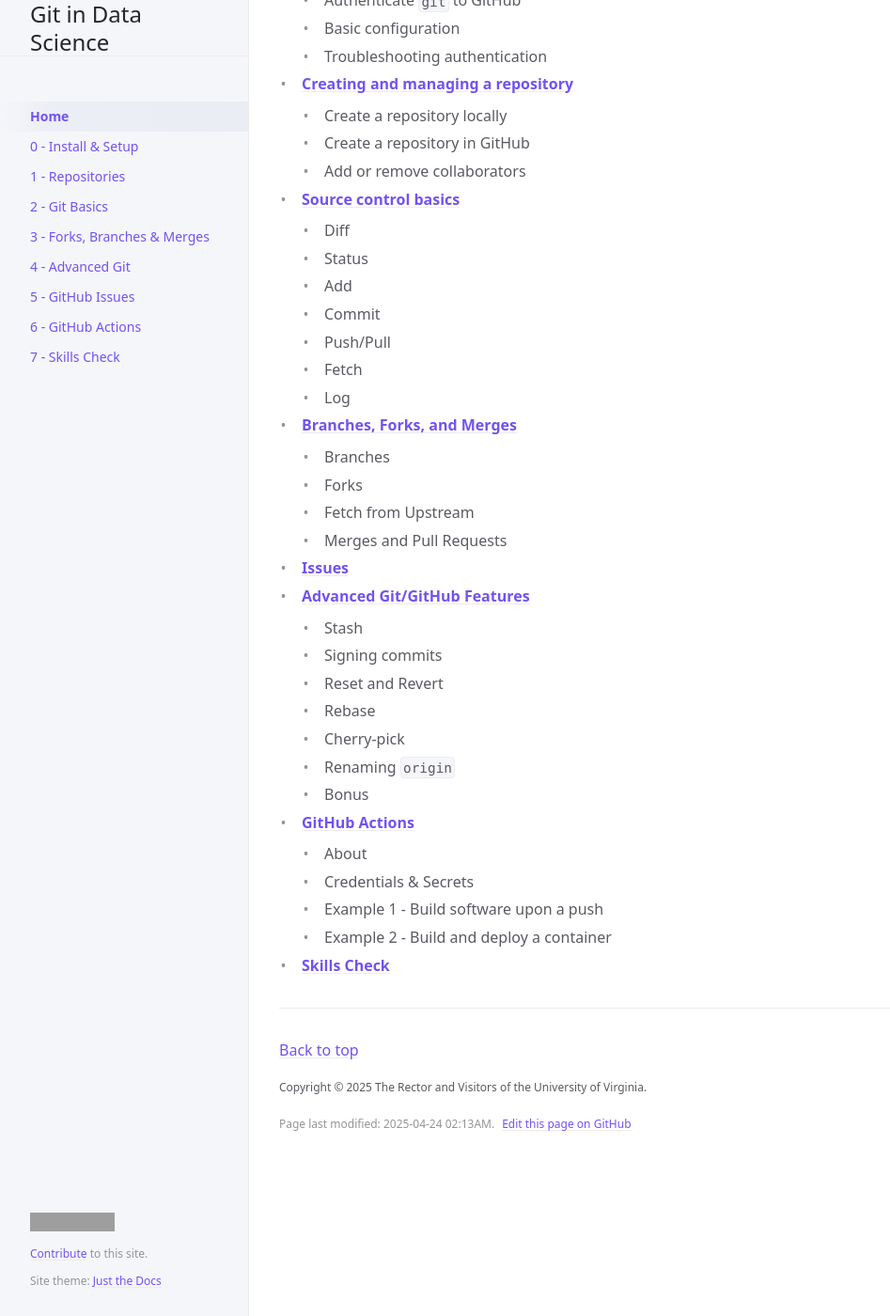
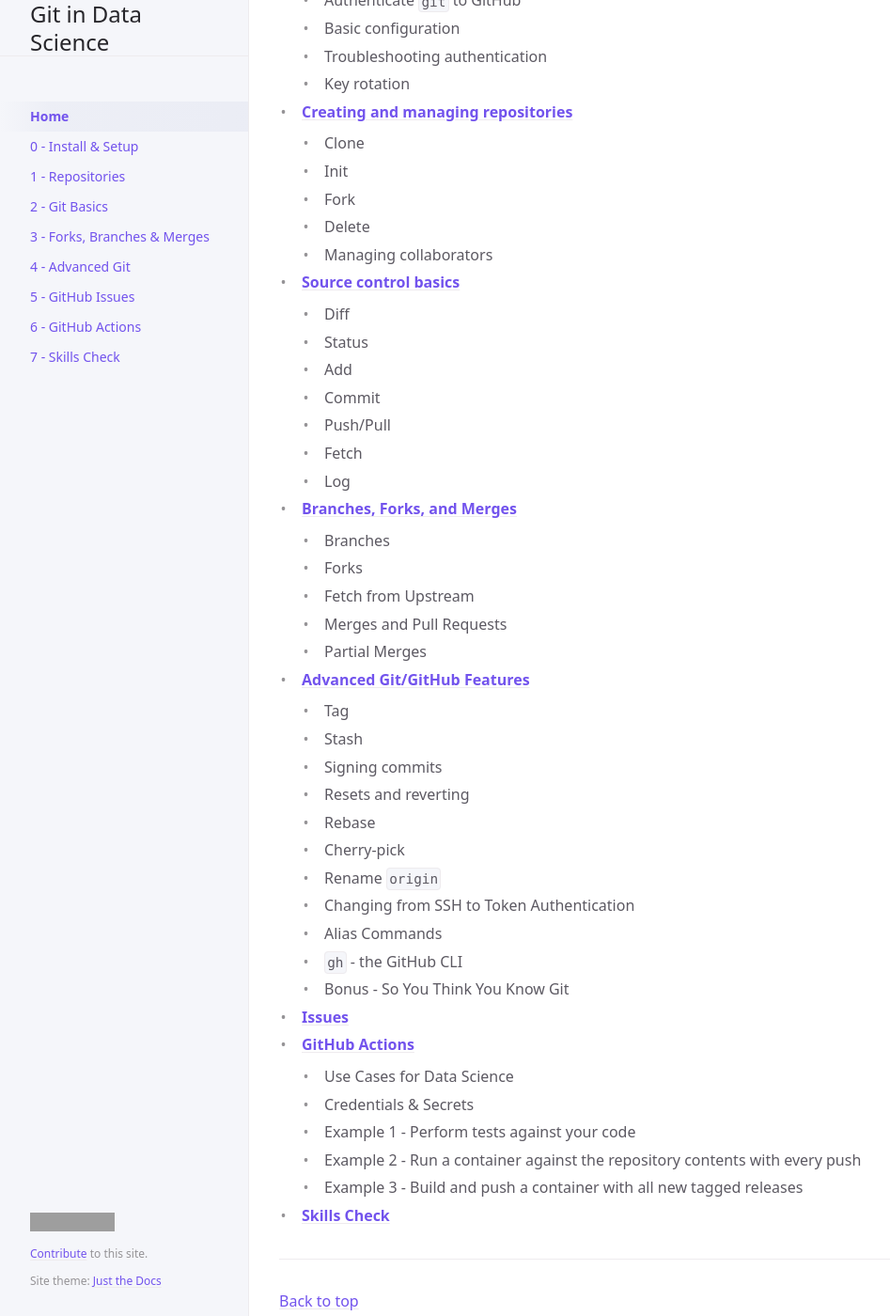
Before and after one commit to UVADS/git-basics, a Jekyll site: the page built from index.md, in a window 1280 px wide and 1400 px high, scrolled down 1382 px. Shown: the whole window at 94% size, without its empty margins (107-1054 px from the left). Built offline with Jekyll 4.4.1, drawn with Linux system fonts in a browser that asks for light colours; cached includes are drawn as plain includes; grey boxes are pictures that could not be loaded.

Commit message:
Updating linkages

```diff
--- a/index.md
+++ b/index.md
@@ -4,7 +4,7 @@ title: Home
 nav_order: 1
 description: "Working with git and GitHub in Data Science."
 permalink: /
-last_modified_date: "2025-04-24 02:13AM"
+last_modified_date: "2025-05-07 02:13AM"
 ---
 
 # `git` in Data Science
@@ -49,10 +49,13 @@ Which is to say: Code is fundamental to our work, and it would be risky, ineffic
   - Authenticate `git` to GitHub
   - Basic configuration
   - Troubleshooting authentication
-- [**Creating and managing a repository**](docs/creating-repositories/)
-  - Create a repository locally
-  - Create a repository in GitHub
-  - Add or remove collaborators
+  - Key rotation
+- [**Creating and managing repositories**](docs/creating-repositories/)
+  - Clone
+  - Init
+  - Fork
+  - Delete
+  - Managing collaborators
 - [**Source control basics**](docs/basics/)
   - Diff
   - Status
@@ -66,18 +69,24 @@ Which is to say: Code is fundamental to our work, and it would be risky, ineffic
   - Forks
   - Fetch from Upstream
   - Merges and Pull Requests
-- [**Issues**](docs/issues/)
+  - Partial Merges
 - [**Advanced Git/GitHub Features**](docs/advanced/)
+  - Tag
   - Stash
   - Signing commits
-  - Reset and Revert
+  - Resets and reverting
   - Rebase
   - Cherry-pick
-  - Renaming `origin`
-  - Bonus
+  - Rename `origin`
+  - Changing from SSH to Token Authentication
+  - Alias Commands
+  - `gh` - the GitHub CLI
+  - Bonus - So You Think You Know Git
+- [**Issues**](docs/issues/)
 - [**GitHub Actions**](docs/github-actions/)
-  - About
+  - Use Cases for Data Science
   - Credentials & Secrets
-  - Example 1 - Build software upon a push
-  - Example 2 - Build and deploy a container
+  - Example 1 - Perform tests against your code
+  - Example 2 - Run a container against the repository contents with every push
+  - Example 3 - Build and push a container with all new tagged releases
 - [**Skills Check**](docs/skills-check/)
```
Also changed, not shown: docs/creating-repositories.md (+32 -1 lines).
